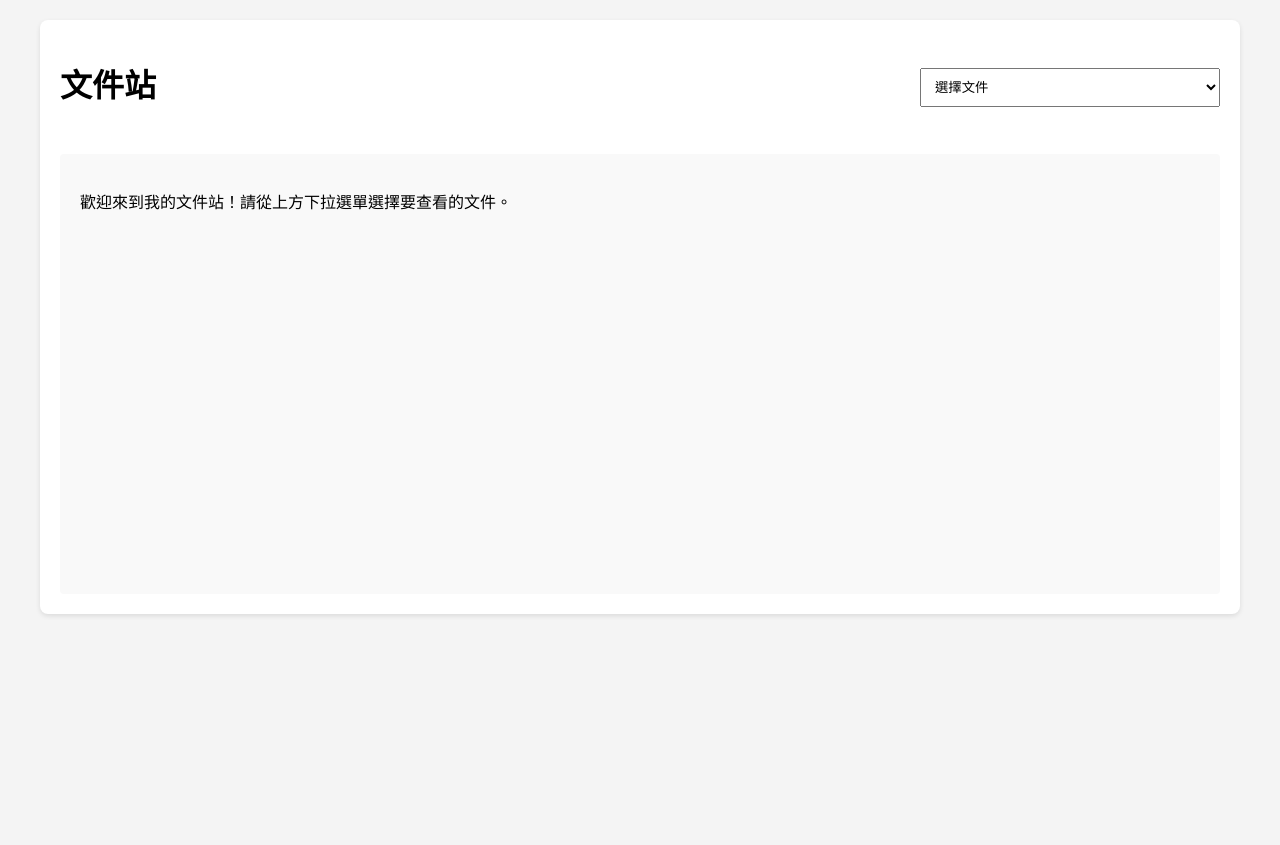
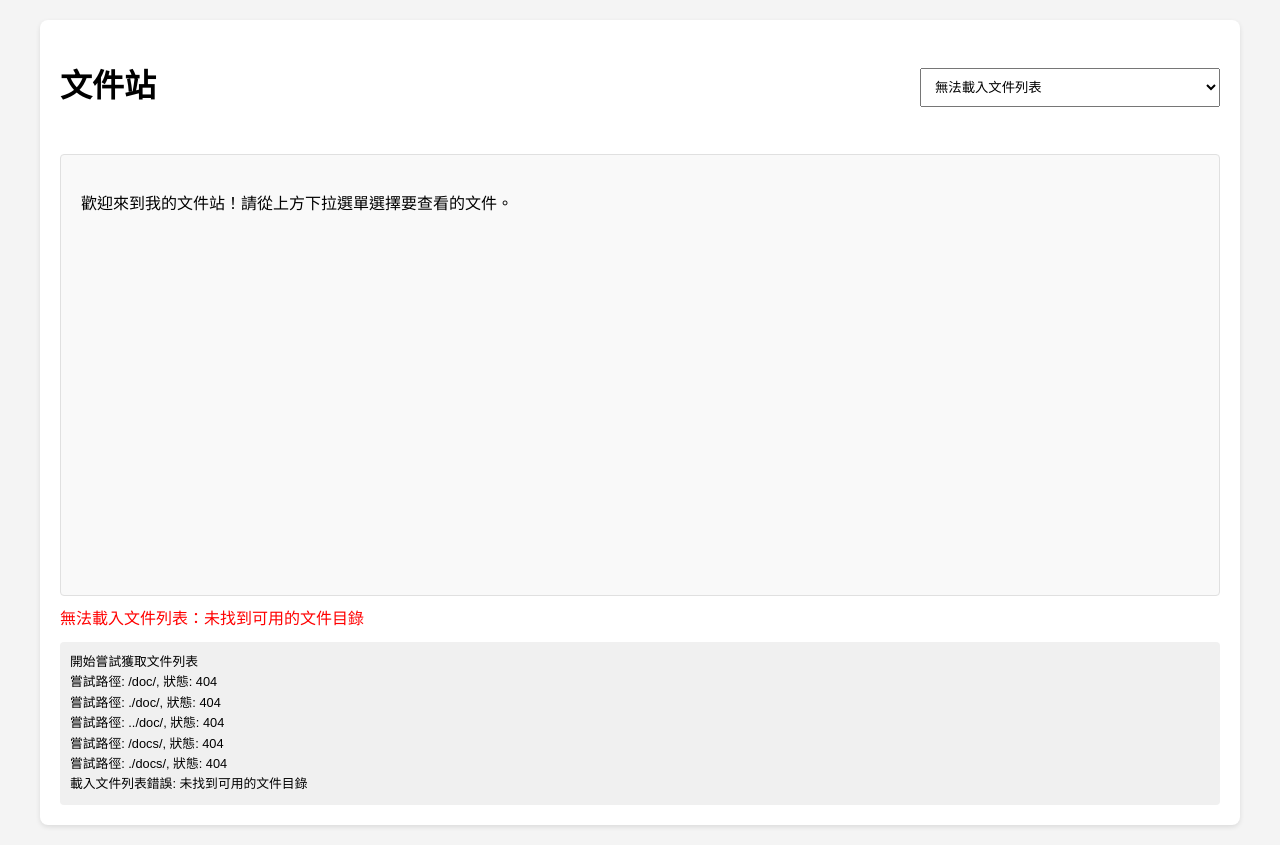
Before and after one commit to agent7-cloud/pages, a plain HTML site: page index.html in a window 1280 px wide. Before the commit the page ends 800 px from the top, so only its background shows below. Drawn offline with Linux system fonts and the light colour scheme; no server answers.

Commit message:
add 20250108-042342

```diff
--- a/index.html
+++ b/index.html
@@ -6,7 +6,7 @@
   <title>文件站</title>
   <style>
       body {
-          font-family: Arial, sans-serif;
+          font-family: 'Arial', sans-serif;
           line-height: 1.6;
           max-width: 1200px;
           margin: 0 auto;
@@ -35,15 +35,20 @@
           border-radius: 4px;
           min-height: 400px;
           overflow-x: auto;
+          border: 1px solid #e0e0e0;
       }
-      .download-btn {
-          background-color: #4CAF50;
-          color: white;
-          border: none;
-          padding: 10px 20px;
-          text-decoration: none;
+      #errorContainer {
+          color: red;
+          margin-top: 10px;
+      }
+      .debug-info {
+          background-color: #f0f0f0;
+          padding: 10px;
+          margin-top: 10px;
           border-radius: 4px;
-          cursor: pointer;
+          font-size: 0.8em;
+          white-space: pre-wrap;
+          word-wrap: break-word;
       }
   </style>
 </head>
@@ -59,30 +64,102 @@
       <div id="documentContent">
           <p>歡迎來到我的文件站！請從上方下拉選單選擇要查看的文件。</p>
       </div>
+
+      <div id="errorContainer"></div>
+      <div id="debugContainer" class="debug-info"></div>
   </div>
 
   <script>
+      // 調試日誌函數
+      function debugLog(message) {
+          const debugContainer = document.getElementById('debugContainer');
+          debugContainer.textContent += message + '\n';
+      }
+
+      // 顯示錯誤信息
+      function showError(message) {
+          const errorContainer = document.getElementById('errorContainer');
+          errorContainer.textContent = message;
+          console.error(message);
+      }
+
+      // 清除錯誤信息
+      function clearError() {
+          const errorContainer = document.getElementById('errorContainer');
+          errorContainer.textContent = '';
+      }
+
       // 動態載入文件列表
       async function loadDocumentList() {
+          const select = document.getElementById('docSelect');
+          select.innerHTML = '<option value="">載入中...</option>';
+          clearError();
+
           try {
-              const response = await fetch('doc/');
-              const text = await response.text();
-              const parser = new DOMParser();
-              const htmlDoc = parser.parseFromString(text, 'text/html');
-              const links = htmlDoc.querySelectorAll('a');
-              const select = document.getElementById('docSelect');
+              debugLog('開始嘗試獲取文件列表');
 
-              links.forEach(link => {
-                  // 篩選 Markdown 文件
-                  if (link.href.toLowerCase().endsWith('.md')) {
-                      const option = document.createElement('option');
-                      option.value = link.href;
-                      option.textContent = link.textContent.replace(/\//g, '');
-                      select.appendChild(option);
+              // 嘗試多種路徑
+              const paths = [
+                  '/doc/',
+                  './doc/',
+                  '../doc/',
+                  '/docs/',
+                  './docs/'
+              ];
+
+              let successPath = null;
+              for (const path of paths) {
+                  try {
+                      const response = await fetch(path, {
+                          method: 'GET',
+                          headers: {
+                              'Accept': 'text/html,application/xhtml+xml,application/xml'
+                          }
+                      });
+
+                      debugLog(`嘗試路徑: ${path}, 狀態: ${response.status}`);
+
+                      if (response.ok) {
+                          const text = await response.text();
+                          debugLog(`獲取目錄內容成功: ${text.substring(0, 200)}...`);
+
+                          // 使用更寬鬆的正則表達式
+                          const fileNameRegex = /href=["']?([^"'>]+\.md)["']?/gi;
+                          let match;
+                          const mdFiles = [];
+
+                          while ((match = fileNameRegex.exec(text)) !== null) {
+                              mdFiles.push(match[1]);
+                          }
+
+                          if (mdFiles.length > 0) {
+                              successPath = path;
+                              select.innerHTML = '<option value="">選擇文件</option>';
+
+                              mdFiles.forEach(file => {
+                                  const option = document.createElement('option');
+                                  option.value = `${path}${file}`;
+                                  option.textContent = file;
+                                  select.appendChild(option);
+                              });
+
+                              debugLog(`找到 ${mdFiles.length} 個 Markdown 文件`);
+                              return;
+                          }
+                      }
+                  } catch (pathError) {
+                      debugLog(`路徑 ${path} 嘗試失敗: ${pathError.message}`);
                   }
-              });
+              }
+
+              if (!successPath) {
+                  throw new Error('未找到可用的文件目錄');
+              }
+
           } catch (error) {
-              console.error('無法載入文件列表', error);
+              debugLog(`載入文件列表錯誤: ${error.message}`);
+              showError(`無法載入文件列表：${error.message}`);
+              select.innerHTML = '<option value="">無法載入文件列表</option>';
           }
       }
 
@@ -91,6 +168,7 @@
           const select = document.getElementById('docSelect');
           const url = select.value;
           const documentContent = document.getElementById('documentContent');
+          clearError();
 
           if (!url) {
               documentContent.innerHTML = '<p>歡迎來到我的文件站！請從上方下拉選單選擇要查看的文件。</p>';
@@ -98,19 +176,28 @@
           }
 
           try {
+              debugLog(`開始載入文件：${url}`);
               const response = await fetch(url);
+
+              if (!response.ok) {
+                  throw new Error(`HTTP error! status: ${response.status}`);
+              }
+
               const markdownText = await response.text();
+              documentContent.innerHTML = `<pre>${markdownText}</pre>`;
+              debugLog('文件載入成功');
 
-              // 直接顯示 Markdown 內容
-              documentContent.innerHTML = markdownText;
           } catch (error) {
-              console.error('無法載入文件', error);
+              debugLog(`文件載入錯誤: ${error.message}`);
+              showError(`無法載入文件：${error.message}`);
               documentContent.textContent = '文件載入失敗';
           }
       }
 
       // 初始化：頁面載入時自動載入文件列表
-      document.addEventListener('DOMContentLoaded', loadDocumentList);
+      document.addEventListener('DOMContentLoaded', () => {
+          loadDocumentList().catch(console.error);
+      });
   </script>
 </body>
 </html>
```
